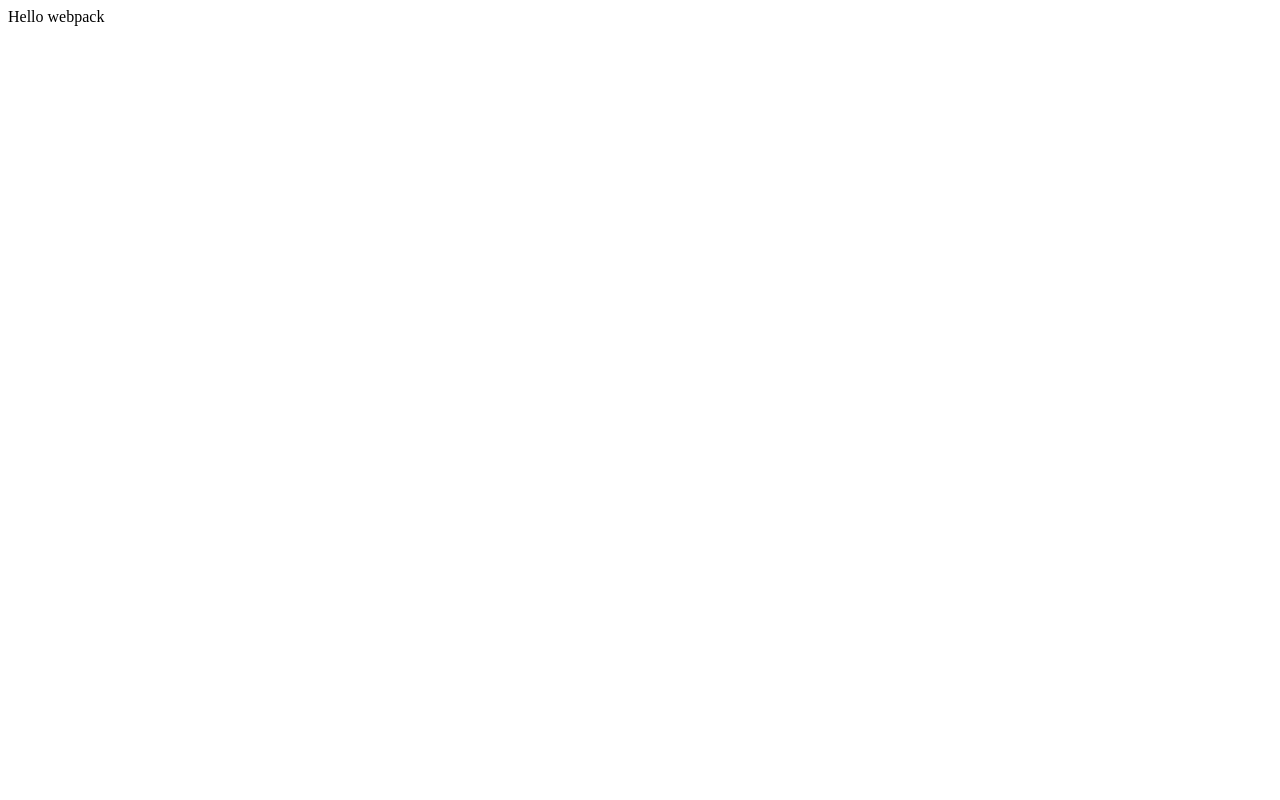
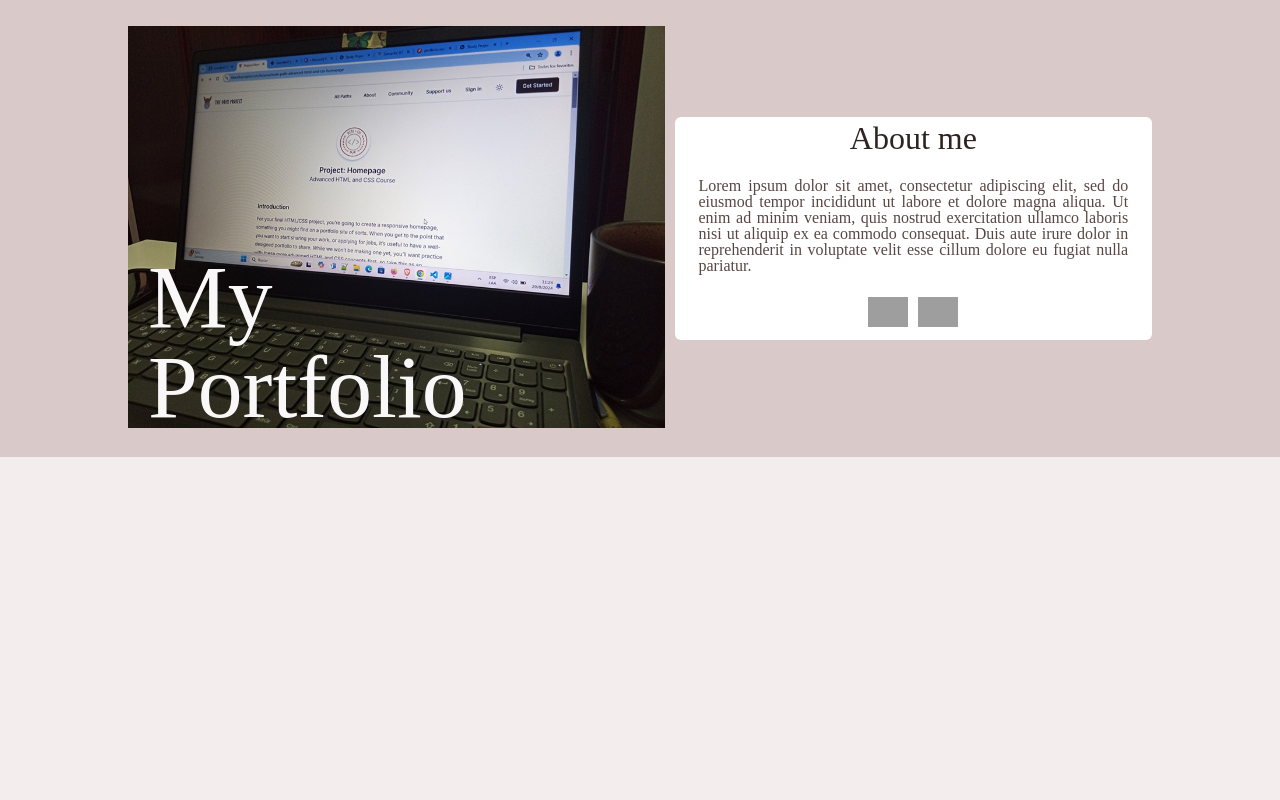
Before and after one commit to manelly67/TheOdinProject-Homepage, a website built with webpack: page dist/index.html in a window 1280 px wide. Shown: the top 800 px of the page. Built offline with nearby package versions, Linux system fonts and the light colour scheme; grey boxes are pictures that could not be loaded.

Commit message:
adding header

```diff
--- /dev/null
+++ b/src/assets/icons-source.js
@@ -0,0 +1,7 @@
+/* ICONS */
+
+const github='https://cdn.jsdelivr.net/gh/devicons/devicon@latest/icons/github/github-original.svg';
+const linkedin='https://cdn.jsdelivr.net/gh/devicons/devicon@latest/icons/linkedin/linkedin-original.svg';
+
+
+export {github,linkedin};
--- /dev/null
+++ b/src/assets/text-content.js
@@ -0,0 +1,25 @@
+const textContentAboutMe = 'Lorem ipsum dolor sit amet, consectetur adipiscing elit, sed do eiusmod tempor incididunt ut labore et dolore magna aliqua. Ut enim ad minim veniam, quis nostrud exercitation ullamco laboris nisi ut aliquip ex ea commodo consequat. Duis aute irure dolor in reprehenderit in voluptate velit esse cillum dolore eu fugiat nulla pariatur.';
+
+const screenshotProject1 = new Image();
+const screenshotProject2 = new Image();
+const screenshotProject3 = new Image();
+const screenshotProject4 = new Image();
+const screenshotProject5 = new Image();
+const screenshotProject6 = new Image();
+
+const projectName1 = 'Project Name';
+const projectDescription1 ='Short description of the project. Just a couple sentences will do.';
+const projectName2 = 'Project Name';
+const projectDescription2 ='Short description of the project. Just a couple sentences will do.';
+const projectName3 = 'Project Name';
+const projectDescription3 ='Short description of the project. Just a couple sentences will do.';
+const projectName4 = 'Project Name';
+const projectDescription4 ='Short description of the project. Just a couple sentences will do.';
+const projectName5 = 'Project Name';
+const projectDescription5 ='Short description of the project. Just a couple sentences will do.';
+const projectName6 = 'Project Name';
+const projectDescription6 ='Short description of the project. Just a couple sentences will do.';
+
+
+
+export {textContentAboutMe};
--- /dev/null
+++ b/src/homepage.js
@@ -0,0 +1,111 @@
+import imageSmall from './assets/img/photo-small-size.jpg';
+import imageMedium from './assets/img/photo-medium-size.jpg';
+import imageLarge from './assets/img/photo-large-size.jpg';
+import { textContentAboutMe } from './assets/text-content';
+import { github,linkedin } from './assets/icons-source';
+
+function homepage(){
+
+const flashMessages = document.createElement('div');
+flashMessages.setAttribute('id','flash-messages');
+
+const bgDivFirst = document.createElement('div');
+bgDivFirst.classList.add('bgDivFirst');
+
+const pageContainer = document.createElement('div');
+pageContainer.classList.add('page-container');
+
+
+// header
+const header = document.createElement('header');
+const textInPhoto = document.createElement('H1');
+textInPhoto.textContent = 'My Portfolio';
+textInPhoto.classList.add('textInPhoto');
+
+const photoPicture = document.createElement('picture');
+const sourceLarge = document.createElement('source');
+const sourceMedium = document.createElement('source');
+const photoImg = document.createElement('img');
+const myLargeImg = new Image();
+myLargeImg.src = imageLarge;
+sourceLarge.setAttribute('srcset', myLargeImg.src);
+sourceLarge.setAttribute('media','(min-width: 981px)');
+const myMediumImg = new Image();
+myMediumImg.src = imageMedium;
+sourceMedium.setAttribute('srcset', myMediumImg.src);
+sourceMedium.setAttribute('media','(min-width:621px) and (max-width:980px)');
+const mySmallImg = new Image();
+mySmallImg.src = imageSmall;
+photoImg.setAttribute('src', mySmallImg.src);
+photoImg.setAttribute('alt','');
+photoImg.classList.add('photoImg');
+
+
+const aboutMe = document.createElement('section');
+const aboutMeHeading = document.createElement('H2');
+const aboutMeText = document.createElement('p');
+const aboutMeIcons = document.createElement('div');
+const githubLink = document.createElement('a');
+const githubIcon = document.createElement('img');
+const linkedinLink = document.createElement('a');
+const linkedinIcon = document.createElement('img');
+aboutMe.classList.add('content');
+aboutMeHeading.textContent = 'About me';
+aboutMeHeading.classList.add('sectionTitle');
+aboutMeText.textContent = textContentAboutMe;
+aboutMeText.classList.add('text');
+aboutMeIcons.classList.add('divIcons');
+githubLink.setAttribute('href','https://github.com/manelly67');
+githubLink.setAttribute('target','_blank');
+const githubImg = new Image();
+githubImg.src = github;
+linkedinLink.setAttribute('href','https://www.linkedin.com/in/marianellylopez');
+linkedinLink.setAttribute('target','_blank');
+const linkedinImg = new Image();
+linkedinImg.src = linkedin;
+githubIcon.setAttribute('src', githubImg.src);
+githubIcon.setAttribute('alt', 'Github');
+githubIcon.classList.add('iconImg');
+linkedinIcon.setAttribute('src', linkedinImg.src);
+linkedinIcon.setAttribute('alt','Linkedin');
+linkedinIcon.classList.add('iconImg');
+
+const main = document.createElement('main');
+const content = document.createElement('section');
+
+const bgDivSecond = document.createElement('div');
+
+
+const footer = document.createElement('footer');
+
+
+
+document.body.appendChild(flashMessages);
+document.body.appendChild(bgDivFirst);
+document.body.appendChild(bgDivSecond);
+bgDivFirst.appendChild(pageContainer);
+bgDivSecond.appendChild(footer);
+pageContainer.appendChild(header);
+pageContainer.appendChild(main);
+header.appendChild(photoPicture);
+header.appendChild(aboutMe);
+photoPicture.appendChild(sourceLarge);
+photoPicture.appendChild(sourceMedium);
+photoPicture.appendChild(photoImg);
+photoPicture.appendChild(textInPhoto);
+aboutMe.appendChild(aboutMeHeading);
+aboutMe.appendChild(aboutMeText);
+aboutMe.appendChild(aboutMeIcons);
+aboutMeIcons.appendChild(githubLink);
+githubLink.appendChild(githubIcon);
+aboutMeIcons.appendChild(linkedinLink);
+linkedinLink.appendChild(linkedinIcon);
+
+
+main.appendChild(content);
+
+}
+
+
+
+export {homepage};
--- a/src/index.js
+++ b/src/index.js
@@ -1,15 +1,8 @@
-import _ from 'lodash';
+import './style-reset.css';
 import './style.css';
+import './style-large.css';
+import './style-medium.css';
 
-import printMe from './print.js';
+import { homepage } from './homepage.js';
 
-function component() {
-    const element = document.createElement('div');
-
-     // Lodash, now imported by this script
-    element.innerHTML = _.join(['Hello', 'webpack'], ' ');
-
-    return element;
-  }
-
-  document.body.appendChild(component());
+homepage();
--- a/src/print.js
+++ /dev/null
@@ -1,3 +0,0 @@
-export default function printMe() {
-    console.log('I get called from print.js!');
-  }
--- /dev/null
+++ b/src/style-large.css
@@ -0,0 +1,37 @@
+@media screen and (min-width:981px){
+    .photoImg {
+        width: 100%;
+        object-fit: cover;
+    }
+
+    .textInPhoto{
+    /*     position: absolute;
+
+        top: 33%; */
+        font-size: 5.6rem;
+    }
+
+    .page-container > header {
+        width: 80%;
+        background-color: #d9c9c8;
+        padding-left: 10%;
+        padding-right: 10%;
+        padding-top: 2%;
+        padding-bottom: 2%;
+        display: flex;
+        flex-direction: row;
+        justify-content: center;
+       }
+
+    .content {
+        justify-content: center;
+    }
+
+       .divIcons {
+        display:flex;
+        flex-direction: row;
+        justify-content: center;
+        gap:10px;
+    }
+
+ }
--- /dev/null
+++ b/src/style-medium.css
@@ -0,0 +1,32 @@
+@media screen and (min-width:621px) and (max-width:980px){
+    .photoImg {
+        width: 100%;
+        object-fit: cover;
+    }
+
+    .textInPhoto{
+      /*   position: absolute;
+        top: 14%; */
+     font-size: 5rem;
+    }
+
+    .page-container > header {
+        width: 80%;
+        background-color: #d9c9c8;
+        padding-left: 10%;
+        padding-right: 10%;
+        padding-top: 2%;
+        padding-bottom: 2%;
+        display: flex;
+        flex-direction: row;
+        justify-content: center;
+       }
+
+       .divIcons {
+        display:flex;
+        flex-direction: row;
+        justify-content: center;
+        gap:10px;
+      }
+
+ }
--- /dev/null
+++ b/src/style-reset.css
@@ -0,0 +1,51 @@
+
+ /* http://meyerweb.com/eric/tools/css/reset/
+   v2.0 | 20110126
+   License: none (public domain)
+*/
+
+html, body, div, span, applet, object, iframe,
+h1, h2, h3, h4, h5, h6, p, blockquote, pre,
+a, abbr, acronym, address, big, cite, code,
+del, dfn, em, img, ins, kbd, q, s, samp,
+small, strike, strong, sub, sup, tt, var,
+b, u, i, center,
+dl, dt, dd, ol, ul, li,
+fieldset, form, label, legend,
+table, caption, tbody, tfoot, thead, tr, th, td,
+article, aside, canvas, details, embed,
+figure, figcaption, footer, header, hgroup,
+menu, nav, output, ruby, section, summary,
+time, mark, audio, video, input {
+	margin: 0;
+	padding: 0;
+	border: 0;
+	font-size: 100%;
+	font: inherit;
+	vertical-align: baseline;
+}
+/* HTML5 display-role reset for older browsers */
+article, aside, details, figcaption, figure,
+footer, header, hgroup, menu, nav, section {
+	display: block;
+}
+body {
+	line-height: 1;
+}
+ol, ul {
+	list-style: none;
+}
+blockquote, q {
+	quotes: none;
+}
+blockquote:before, blockquote:after,
+q:before, q:after {
+	content: '';
+	content: none;
+}
+table {
+	border-collapse: collapse;
+	border-spacing: 0;
+}
+
+/* end of reset of style browser */
--- a/src/style.css
+++ b/src/style.css
@@ -0,0 +1,108 @@
+body {
+height: 100vh;
+width: 100vw;
+margin: auto;
+/* background-color: #f9f7f7; */
+}
+
+.photoImg {
+    width: 100%;
+    object-fit: cover;
+}
+
+.iconImg {
+    height: 30px;
+    width: auto;
+}
+
+.bgDivFirst {
+    background-color:#f3eded;
+}
+
+.page-container {
+    max-width: 100vw;
+    max-height: 90%;
+    display: grid;
+    grid-template-columns: 1fr;
+    grid-template-rows: 1fr 3fr;
+
+}
+
+.page-container > header {
+ width: 100%;
+ margin-left: auto;
+ margin-right: auto;
+ background-color: #d9c9c8;
+ padding-top: 2%;
+ padding-bottom: 2%;
+ display: flex;
+ flex-direction: column;
+ align-items: center;
+ gap: 10px;
+}
+
+.page-container > header > picture {
+    position: relative;
+}
+
+.textInPhoto{
+    position: absolute;
+    transform: translate(20px, -100%);  /* translate X,Y */
+    width: 80% ;
+    color: #f9f7f7;
+    font-size: 4rem;
+}
+
+.page-container > main {
+ width: 100%;
+
+}
+
+.content {                  /* aboutMe*/
+    width: 80%;
+    display: flex;
+    flex-direction: column;
+    justify-content: flex-start;
+    align-items: center;
+    background-color:white;
+    border-radius: 6px;
+
+    position: relative;
+}
+
+.sectionTitle{
+    padding-top: 1%;
+    text-align: center;
+    color: #2d2322;
+    font-size: 2rem;
+}
+
+.text{
+    flex-shrink: 1;
+    padding: 5%;
+    text-align: justify;
+    color:  #584644;
+    font-size: 1rem;
+}
+
+.divIcons {
+    display:flex;
+    flex-direction: row;
+    justify-content:flex-end;
+    gap:10px;
+    padding-bottom: 2%;
+}
+
+footer {
+ width: 100%;
+ background-color: #aa8c89;
+ height: 50px;
+}
+
+.show {
+ display: block;
+}
+
+.hide {
+ display: none;
+}
--- a/webpack.config.js
+++ b/webpack.config.js
@@ -5,7 +5,6 @@ module.exports = {
     mode: 'development',
     entry:  {
     index: './src/index.js',
-    print: './src/print.js',
   },
   devtool: 'inline-source-map',
   devServer: {
@@ -13,7 +12,7 @@ module.exports = {
   },
   plugins: [
     new HtmlWebpackPlugin({
-      title: 'Output Management',
+      title: 'Study Project - Portfolio Homepage',
     }),
   ],
   output: {
```
Also changed, not shown: package.json (+5 -4 lines), README.md, dist/45a8b6473ac098d394ad.jpg (added), dist/710544d4a4948654e928.jpg (added), dist/7d630499d319e51e823d.jpg (added), dist/index.html, dist/print.bundle.js (deleted), dist/runtime.bundle.js, src/assets/img/photo-large-size.jpg (added), src/assets/img/photo-medium-size.jpg (added), src/assets/img/photo-small-size.jpg (added), 2 other files.
